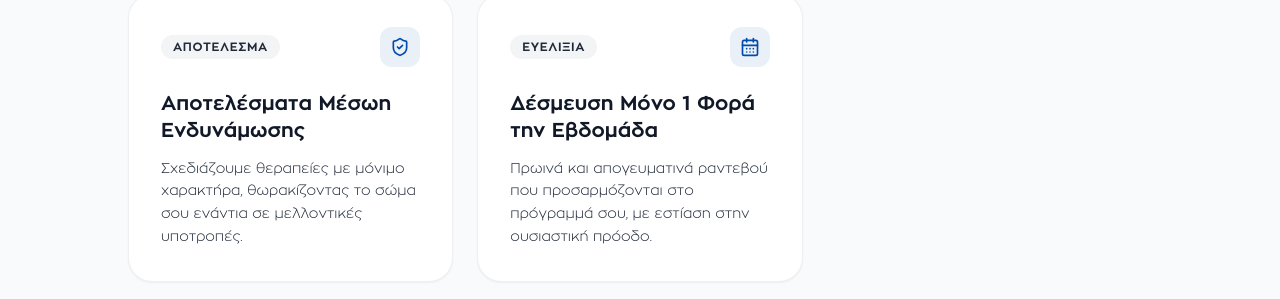
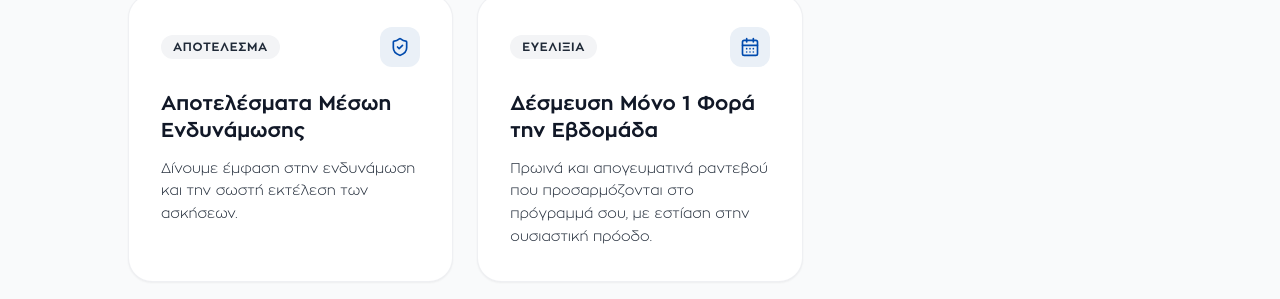
Before and after one commit to Ermeion/ermeion-website, a React (Vite) app: page / in a window 1280 px wide. Shown: the part 7183-7482 px from the top of the page. Built offline with nearby package versions, Linux system fonts and the light colour scheme.

Commit message:
Updated App.tsx

```diff
--- a/src/App.tsx
+++ b/src/App.tsx
@@ -801,7 +801,7 @@ function WhyChooseUsSection() {
     {
       badge: "Αποτέλεσμα",
       title: "Αποτελέσματα Μέσωη Ενδυνάμωσης",
-      description: "Σχεδιάζουμε θεραπείες με μόνιμο χαρακτήρα, θωρακίζοντας το σώμα σου ενάντια σε μελλοντικές υποτροπές.",
+      description: "Δίνουμε έμφαση στην ενδυνάμωση και την σωστή εκτέλεση των ασκήσεων.",
       icon: ShieldCheck,
       highlight: false,
     },
```
